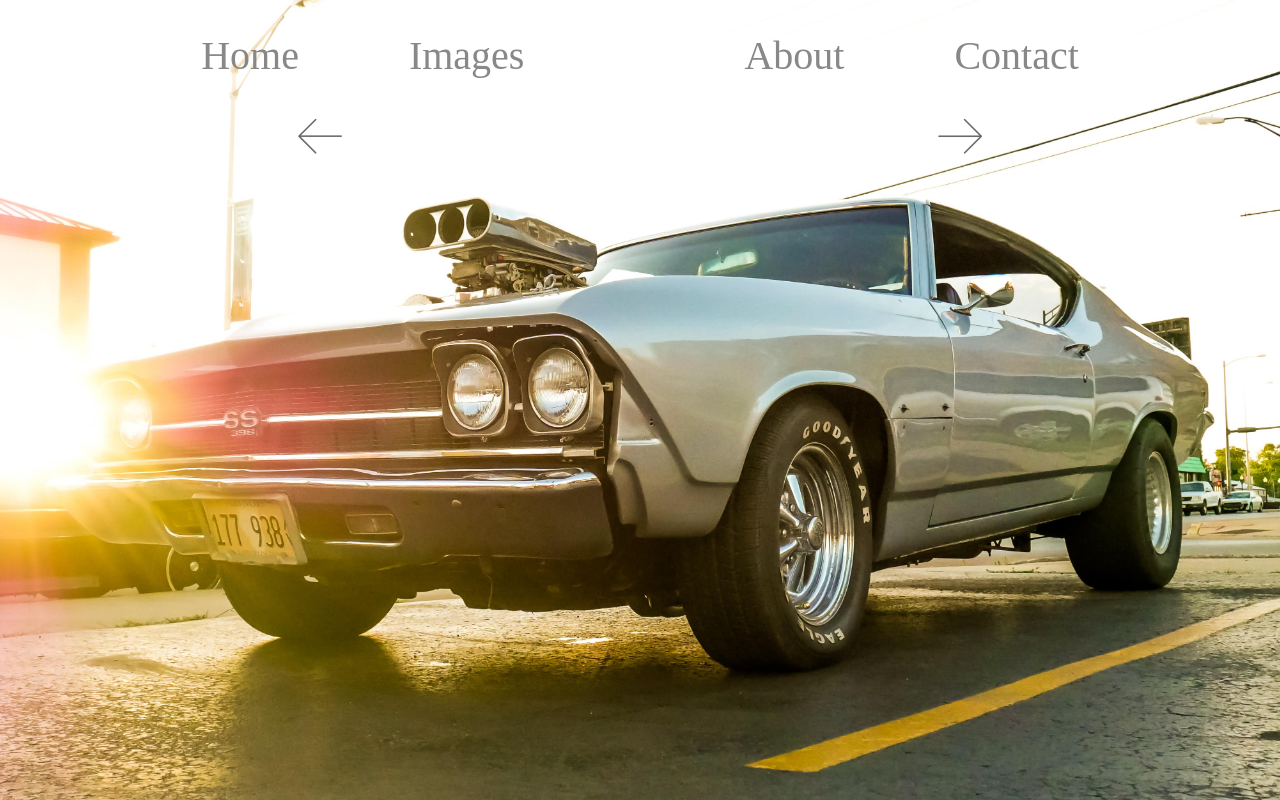
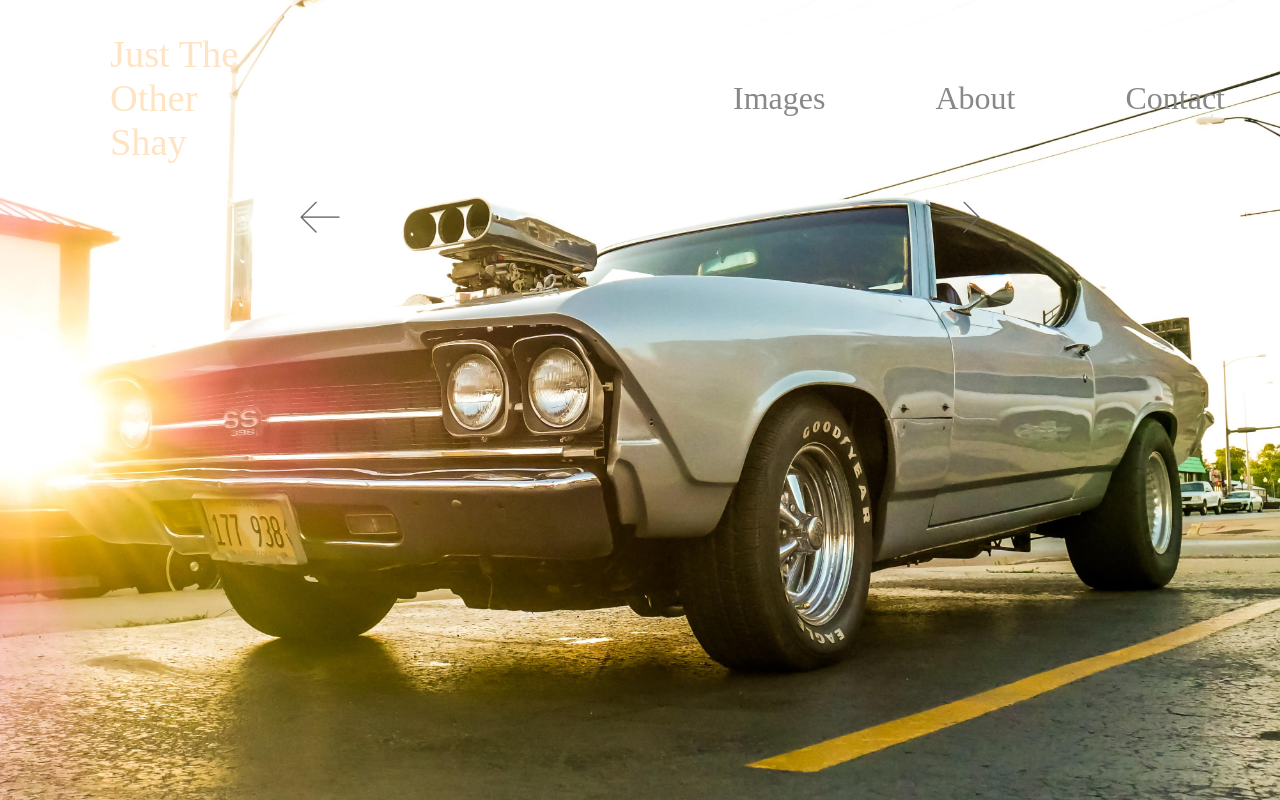
Before and after one commit to timrusin/justtheothershay, a React (Create React App) app: page / in a window 1280 px wide. Built offline with nearby package versions, Linux system fonts and the light colour scheme.

Commit message:
playing iwth navbar, need to make the title it's own div and flex the other nav items separate

```diff
--- a/src/App.css
+++ b/src/App.css
@@ -35,7 +35,7 @@
   display: flex;
   justify-content: space-around;
   color: rgb(106, 106, 106);
-  font-size: 50px;
+  font-size: 3.5vw;
 }
 
 .arrows{
--- a/src/App.js
+++ b/src/App.js
@@ -8,7 +8,7 @@ import music from './assets/images/livemusic/DSC_0033-2.jpg'
 function App() {
     const [index, setIndex] = useState(0)
 
-    const photos = [auto, portrait, music ]
+    const photos = [auto, portrait, music ] /// temp testing -- build images display to import form another file
 
     useEffect(() => {
         const interval = setInterval(() => {
@@ -33,8 +33,8 @@ function App() {
       <div  style={{ backgroundImage: `url(${photos[index]})` }} className= 'home-carousel'>
         <Navbar />
           <div className='nav-arrows-container'>
-            <i className="fa-thin fa-arrow-left arrows fade" onClick= {previousPic}></i>
-            <i className="fa-thin fa-arrow-right arrows fade" onClick= {nextPic}></i>
+            <i className="fa-thin fa-arrow-left arrows" onClick= {previousPic}></i>
+            <i className="fa-thin fa-arrow-right arrows" onClick= {nextPic}></i>
           </div>
         </div>
     </div>
--- a/src/components/Navbar.css
+++ b/src/components/Navbar.css
@@ -21,8 +21,15 @@ ul {
     text-decoration: none;
     margin: 0 55px;
     font-family: 'Dancing Script', cursive;
-    font-size: 1.25em;
+    font-size: 2.5vw;
     z-index: 1;
+}
+
+.title a{
+  font-size: 3vw;
+  text-decoration: none;
+  color:bisque;
+  margin-right:400px;
 }
 
 .nav-links{
--- a/src/components/Navbar.js
+++ b/src/components/Navbar.js
@@ -23,21 +23,23 @@ const Navbar = () => {
         <i className={click ? "fas fa-times" : "fas fa-bars"} />
       </div>
       <ul className={click ? "nav-menu active" : "nav-menu"}>
-        <li className="nav-item">
+        {/* <li className="nav-item">
           <Link to="/" className="nav-links" onClick={closeMobileMenu}>
             Home
           </Link>
-        </li>
+        </li> */}
         <li
           className={click ? "images-hide" : "nav-item nav-links"}
           onMouseEnter={onMouseEnter}
           onMouseLeave={onMouseLeave}
         >
+        <li className="nav-item title">
+          <Link to='/home'>
+            Just The Other Shay
+          </Link>
+        </li>
           Images
           {dropdown && <Dropdown />}
-        </li>
-        <li className="nav-item">
-
         </li>
         <li className="nav-item">
           <Link to="/about" className="nav-links" onClick={closeMobileMenu}>
```
